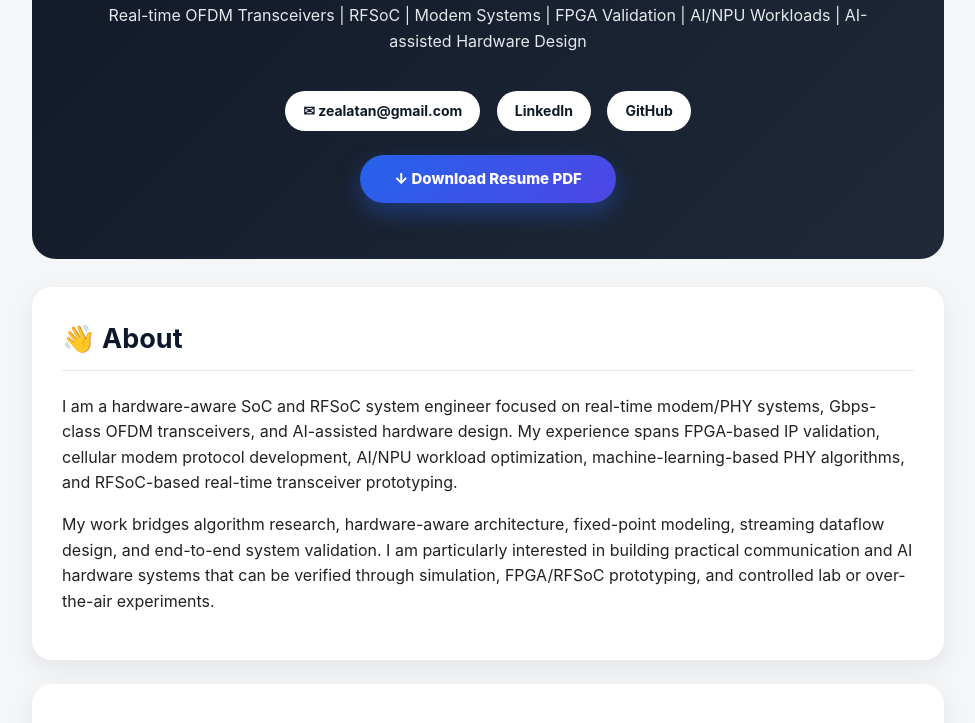
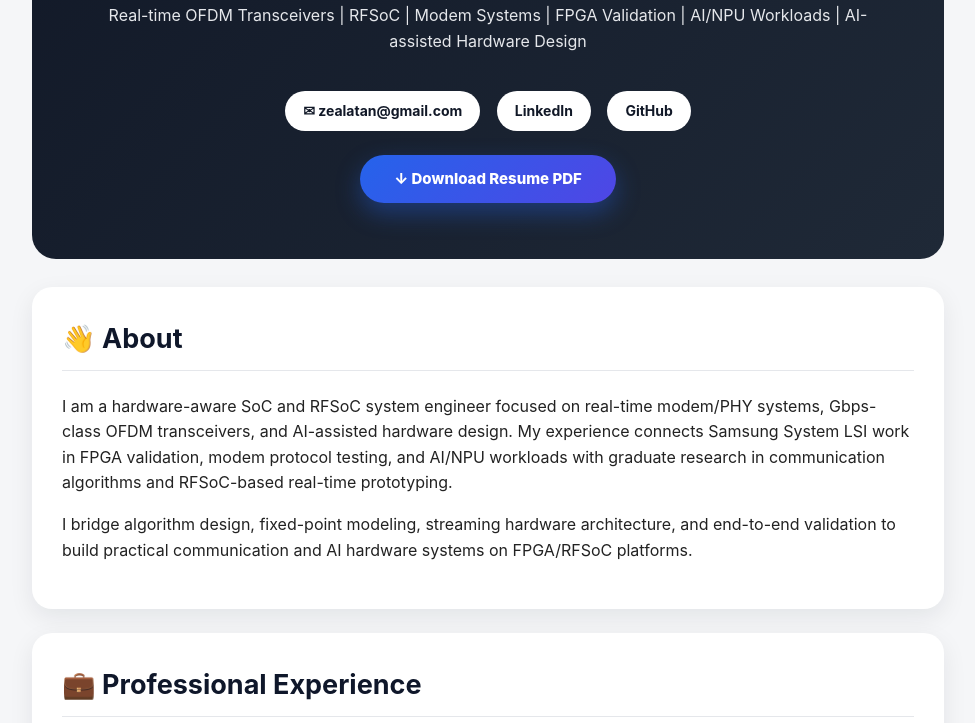
Before and after one commit to zealatan/zealatan.github.io, a plain HTML site: page index.html in a window 1280 px wide. Shown: the part 279-1002 px from the top of the page, without its empty margins (152-1127 px from the left). Drawn offline with Linux system fonts and the light colour scheme.

Commit message:
Update portfolio design

```diff
--- a/index.html
+++ b/index.html
@@ -53,19 +53,15 @@
       <h2 class="section-title">👋 About</h2>
 
       <p>
-        I am a hardware-aware SoC and RFSoC system engineer focused on real-time
-        modem/PHY systems, Gbps-class OFDM transceivers, and AI-assisted hardware design.
-        My experience spans FPGA-based IP validation, cellular modem protocol development,
-        AI/NPU workload optimization, machine-learning-based PHY algorithms, and RFSoC-based
-        real-time transceiver prototyping.
+        I am a hardware-aware SoC and RFSoC system engineer focused on real-time modem/PHY systems, Gbps-class OFDM transceivers, and AI-assisted hardware design. My experience connects
+        Samsung System LSI work in FPGA validation, modem protocol testing, and AI/NPU workloads with graduate research in communication algorithms and RFSoC-based real-time prototyping.
       </p>
 
       <p>
-        My work bridges algorithm research, hardware-aware architecture, fixed-point modeling,
-        streaming dataflow design, and end-to-end system validation. I am particularly interested
-        in building practical communication and AI hardware systems that can be verified through
-        simulation, FPGA/RFSoC prototyping, and controlled lab or over-the-air experiments.
+        I bridge algorithm design, fixed-point modeling, streaming hardware architecture, and end-to-end validation to build practical communication and AI hardware systems on FPGA/RFSoC
+        platforms.
       </p>
+
     </section>
 
     <!-- Professional Experience -->
```
